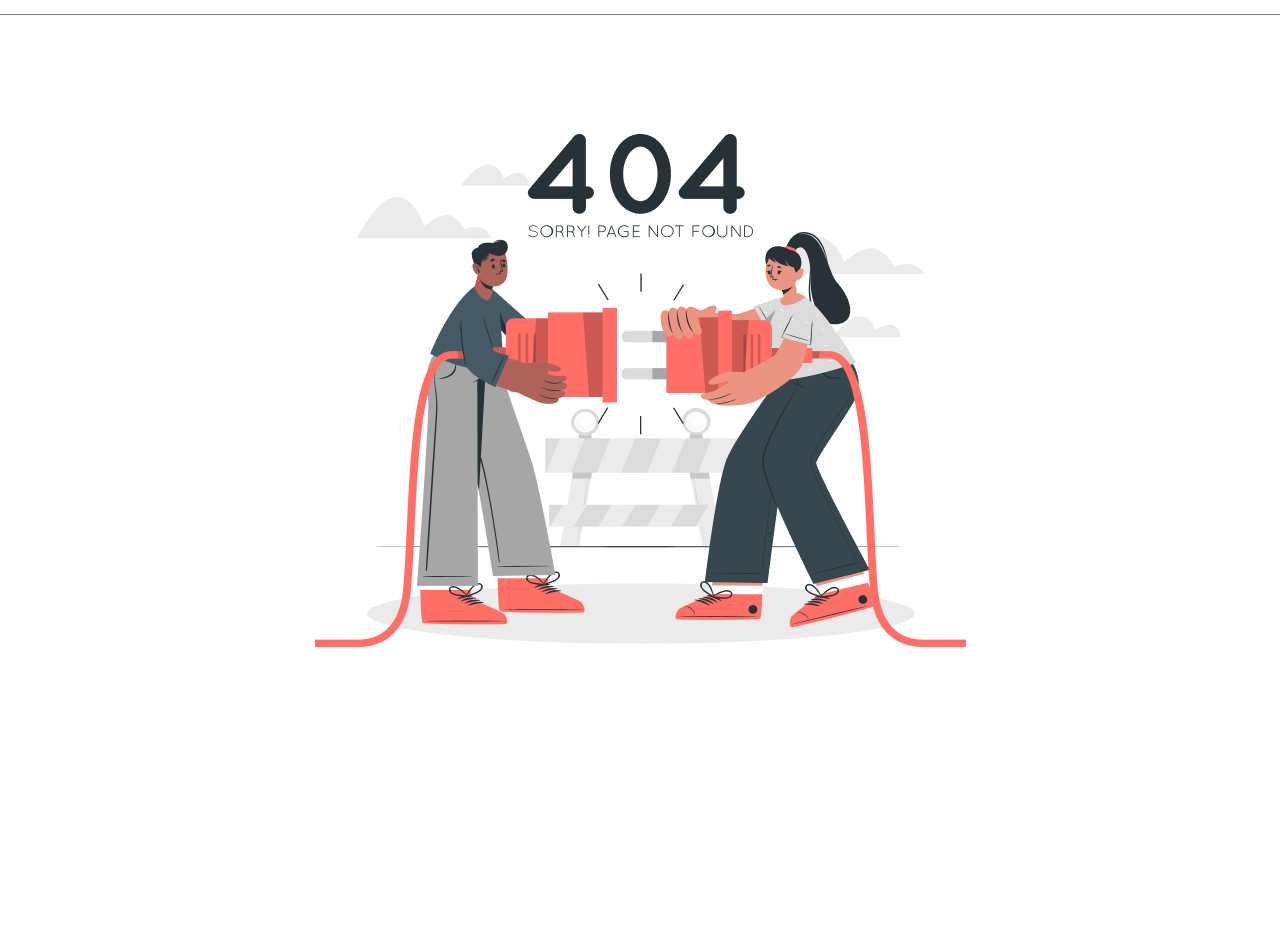
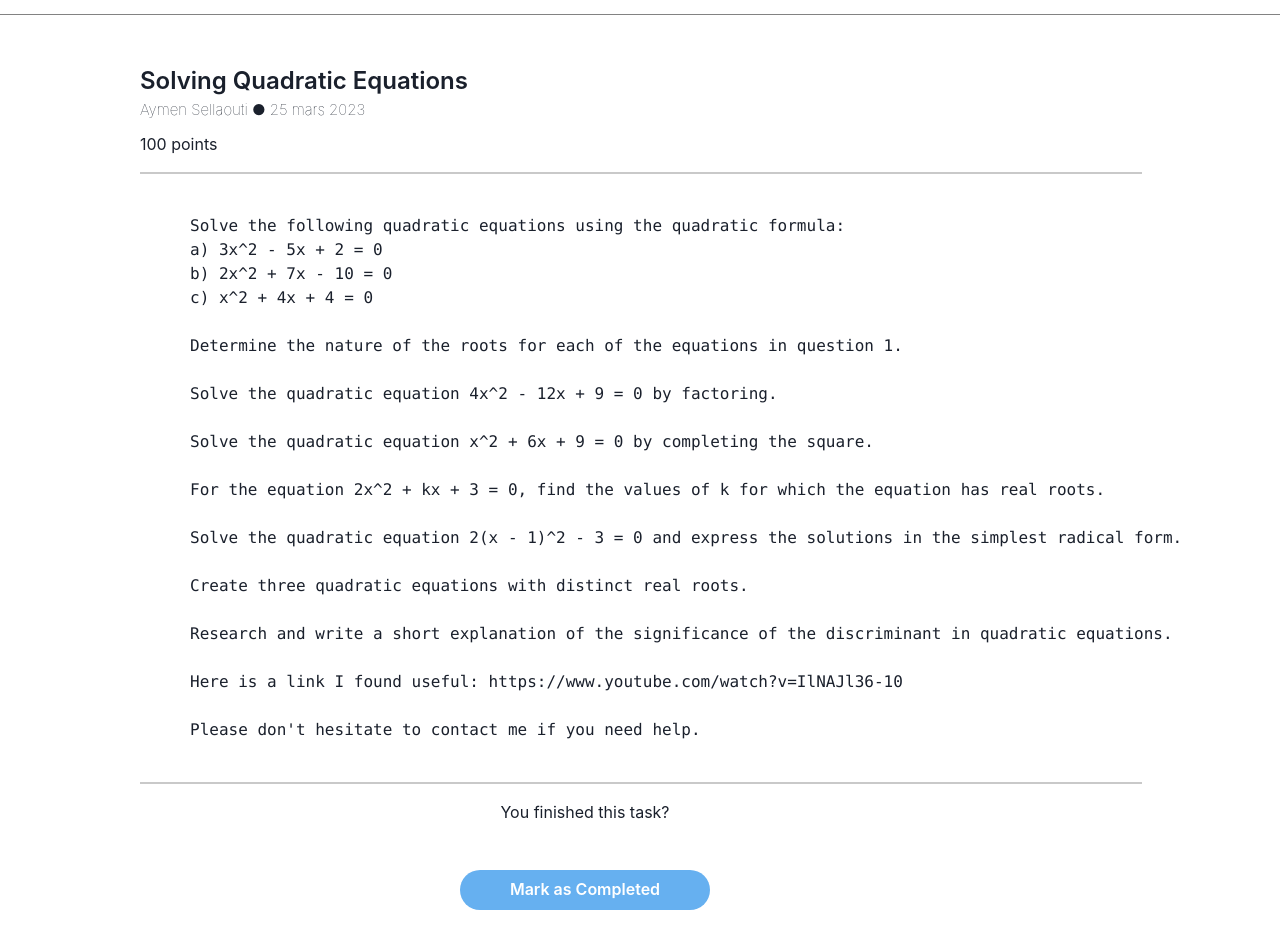
Before and after one commit to Dhouib-Mohamed/Learn-Room, a React (Vite) app in the folder frontend/: page /task in a window 1280 px wide. Shown: the part 60-1012 px from the top of the page. Before the commit the page ends 825 px from the top, so only its background shows below. Built offline with nearby package versions, Linux system fonts and the light colour scheme.

Commit message:
task assignment

```diff
--- a/frontend/src/components/Footer.tsx
+++ b/frontend/src/components/Footer.tsx
@@ -2,6 +2,7 @@ import { Box, Flex, } from '@chakra-ui/react';
 
 const Footer = () => {
     return (
+        <div>
         <Flex
             as="footer"
             align="center"
@@ -20,7 +21,12 @@ const Footer = () => {
                 <a style={{  fontWeight: 'lighter' ,textAlign:'center'}} href="#">About us</a>
                 <a style={{  fontWeight: 'lighter' ,textAlign:'center'}} href="#">Terms of Service</a>
             </div>
-        </Box></Flex>
+        </Box>
+
+        </Flex>
+        <div style={{height:'10px', backgroundColor:'#EDEDED'}}></div>
+
+        </div>
     );
 };
 
--- /dev/null
+++ b/frontend/src/components/TaskButton.tsx
@@ -0,0 +1,50 @@
+import { Button } from "@chakra-ui/react";
+import React, { useState } from "react";
+import gradcap from "../assets/gradcap.png";
+
+
+function TaskButton() {
+    const [showImage, setShowImage] = useState(true);
+    const [buttonColor, setButtonColor] = useState("#66B0F0");
+
+    const handleClick = () => {
+        setShowImage(!showImage);
+        setButtonColor(showImage ? "#66B0F0" : "#FF8076");
+    };
+
+    return (
+        <div style={{display: "flex", flexDirection: "row",width:'360px' }}>
+        <div style={{ display: 'flex', alignItems: 'center', justifyContent: "center", flexDirection: 'column' }}>
+            {showImage && <div><p style={{ fontSize: '16px', fontWeight: 'normal' }}>
+                You finished this task?
+            </p></div>}
+            <div style={{display: "flex", flexDirection: "row" }}>
+                <Button colorScheme="custom"
+                color="white"
+                bgColor={buttonColor} rounded="full" width="250px" size="md" onClick={handleClick} marginTop={!showImage?'70px':'46px'} >
+                {showImage ? "Mark as Completed" : "Well done"}
+            </Button>
+            </div><br />
+            <br />
+            <br />
+            <br />
+            <br />
+        </div>
+        {!showImage && <img src={gradcap} style={{height:'100px'}} alt="Image" />}
+
+        </div>
+
+        // <div>
+        //   <h1>{showImage ? "Image Visible" : "Image Hidden"}</h1>
+        //   {showImage && <img src="/path/to/your/image.jpg" alt="Image" />}
+        //   <button
+        //     onClick={handleClick}
+        //     style={{ backgroundColor: buttonColor }}
+        //   >
+        //     {showImage ? "Hide Image" : "Show Image"}
+        //   </button>
+        // </div>
+    );
+}
+
+export default TaskButton;
--- /dev/null
+++ b/frontend/src/pages/assignment.tsx
@@ -0,0 +1,51 @@
+import { Button, Divider } from '@chakra-ui/react';
+import Footer from '../components/Footer';
+import Header from '../components/Header';
+const teacher = "Aymen Sellaouti";
+const date = "25 mars 2023";
+const points = "100";
+const mathHomework = `NestJs Practice:
+    1- create NestJs project
+    2- struggle
+    3- cry
+
+Send your work anyway `;
+export default function Assignment() {
+    return (
+        <>
+        <div style={{minHeight: "89vh",}}>
+        <Header />
+        <br />
+            <br />
+            <div style={{
+                display: 'flex', alignItems: 'center', justifyContent: "center"
+            }}>
+                <div style={{ width: "1000px", }}>
+                    <h3 style={{ fontWeight: '600', fontSize: "24px" }}>Solving Quadratic Equations</h3>
+                    <p style={{ fontSize: '15px', fontWeight: 'lighter' }}>
+                        {teacher}  &#9679; {date}
+                    </p>
+                    <div style={{ height: '10px' }}></div>
+                    <p style={{ fontSize: '16px', fontWeight: 'normal' }}>
+                        {points} points
+                    </p>
+                    <Divider width="100%" my={4} borderColor={"#A6A6A6"} borderWidth="0.75px" />
+                    <div style={{ width: "1000px", display: 'flex', alignItems: 'center', justifyContent: "center" }}>
+                        <div style={{ width: "900px" }}>
+                            <pre >{mathHomework}</pre>
+                        </div>
+                    </div>
+                    <br />
+                    <div style={{ display: 'flex', alignItems: 'center', justifyContent: "center"}}>
+                    <Button colorScheme="custom" color="grey"
+                    bgColor="#FFF"
+                    borderWidth="1px"
+                    borderColor="grey" rounded="full"  type="submit"  my="4"  onClick={() => {
+                    }}>Upload homework</Button>
+                    </div>
+                </div>
+            </div></div>
+        <Footer/>
+        </>
+    )
+}
--- /dev/null
+++ b/frontend/src/pages/task.tsx
@@ -0,0 +1,74 @@
+import { useState } from 'react';
+import Footer from '../components/Footer';
+import Header from '../components/Header';
+import TaskButton from '../components/TaskButton';
+import { Button, Divider } from "@chakra-ui/react";
+
+const teacher = "Aymen Sellaouti";
+const date = "25 mars 2023";
+const points = "100";
+const mathHomework = `
+Solve the following quadratic equations using the quadratic formula:
+a) 3x^2 - 5x + 2 = 0
+b) 2x^2 + 7x - 10 = 0
+c) x^2 + 4x + 4 = 0
+
+Determine the nature of the roots for each of the equations in question 1.
+
+Solve the quadratic equation 4x^2 - 12x + 9 = 0 by factoring.
+
+Solve the quadratic equation x^2 + 6x + 9 = 0 by completing the square.
+
+For the equation 2x^2 + kx + 3 = 0, find the values of k for which the equation has real roots.
+
+Solve the quadratic equation 2(x - 1)^2 - 3 = 0 and express the solutions in the simplest radical form.
+
+Create three quadratic equations with distinct real roots.
+
+Research and write a short explanation of the significance of the discriminant in quadratic equations.
+
+Here is a link I found useful: https://www.youtube.com/watch?v=IlNAJl36-10
+
+Please don't hesitate to contact me if you need help.
+`;
+
+function Task() {
+    return (
+        <>
+            <Header />
+            <br />
+            <br />
+            <div style={{
+                display: 'flex', alignItems: 'center', justifyContent: "center"
+            }}>
+                <div style={{ width: "1000px", }}>
+                    <h3 style={{ fontWeight: '600', fontSize: "24px" }}>Solving Quadratic Equations</h3>
+                    <p style={{ fontSize: '15px', fontWeight: 'lighter' }}>
+                        {teacher}  &#9679; {date}
+                    </p>
+                    <div style={{ height: '10px' }}></div>
+                    <p style={{ fontSize: '16px', fontWeight: 'normal' }}>
+                        {points} points
+                    </p>
+                    <Divider width="100%" my={4} borderColor={"#A6A6A6"} borderWidth="0.75px" />
+                    <div style={{ width: "1000px", display: 'flex', alignItems: 'center', justifyContent: "center" }}>
+                        <div style={{ width: "900px" }}>
+                            <pre >{mathHomework}</pre>
+                        </div>
+                    </div>
+                    <br />
+                    <Divider width="100%" my={4} borderColor={"#A6A6A6"} borderWidth="0.75px" />
+                    <div style={{ display: 'flex', alignItems: 'center', justifyContent: "center"}}>
+                    <TaskButton/>
+
+                    </div>
+
+
+                </div>
+            </div>
+            <Footer />
+        </>
+    );
+}
+
+export default Task;
--- a/frontend/src/router/index.tsx
+++ b/frontend/src/router/index.tsx
@@ -7,6 +7,8 @@ import Disconnected from "./Disconnected.tsx";
 import Classroom from "../pages/classroom.tsx";
 import SignIn from "../pages/SignIn.tsx";
 import SignUp from "../pages/SignUp.tsx";
+import Task from '../pages/task.tsx';
+import Assignment from '../pages/assignment.tsx';
 
 const App = () => {
     return (
@@ -16,6 +18,8 @@ const App = () => {
                 <Connected path={"/classroom/:id"} Component={Classroom}/>
                 <Disconnected path={"/preview"} Component={Preview}/>
                 <Disconnected path={"/signin"} Component={SignIn}/>
+                <Disconnected path={"/task"} Component={Task}/>
+                <Disconnected path={"/assign"} Component={Assignment}/>
                 <Disconnected path={"/signup"} Component={SignUp}/>
                 <Route path="/*">
                     <NotFound/>
```
Also changed, not shown: frontend/src/assets/gradcap.png (added).
